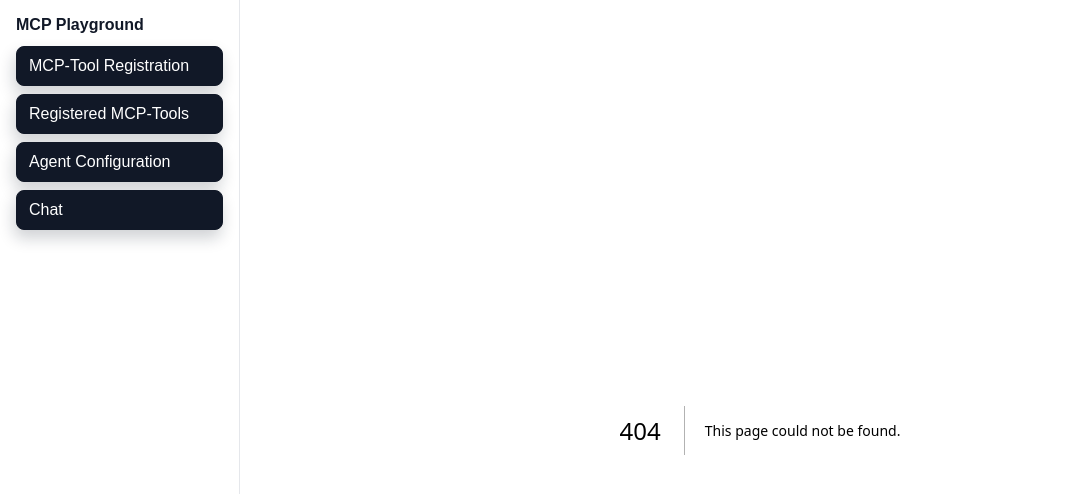
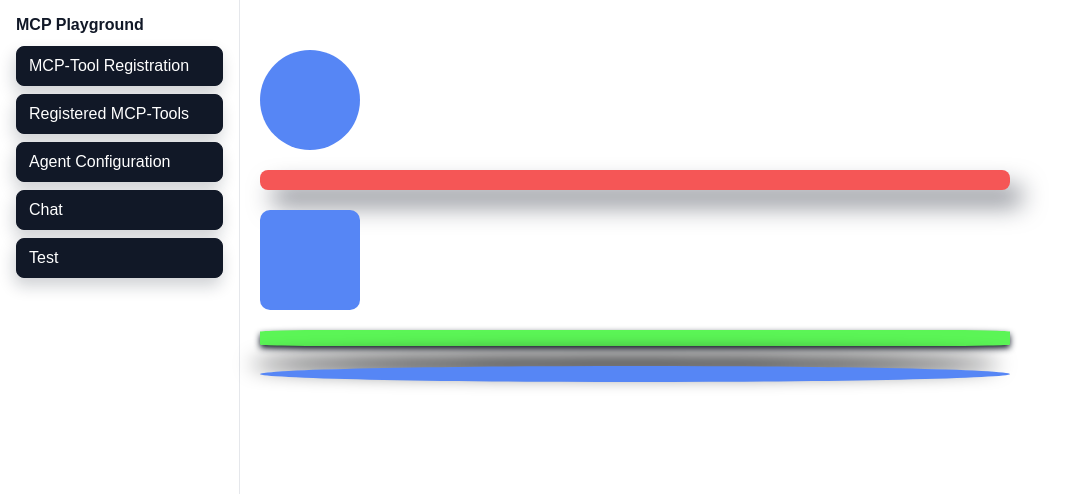
Before and after one commit to ppriewe88/mcp-agents-frontend, a Next.js app: page /test in a window 1280 px wide. Before the commit this address had no page. Shown: the top 494 px of the page, without its empty margins (0-1087 px from the left). Built offline with nearby package versions, Linux system fonts and the light colour scheme.

Commit message:
feat: added animated messages

```diff
--- a/package.json
+++ b/package.json
@@ -10,6 +10,7 @@
   },
   "dependencies": {
     "@azure/cosmos": "^4.9.0",
+    "motion": "^12.29.2",
     "next": "16.1.1",
     "react": "19.2.3",
     "react-dom": "19.2.3"
--- a/src/app/globals.css
+++ b/src/app/globals.css
@@ -738,20 +738,20 @@ a {
   line-height: 1.4;
   white-space: pre-wrap;
   word-break: break-word;
-  box-shadow: var(--shadow);
+  box-shadow: 12px 16px 24px rgba(17, 24, 39, 0.5);
 }
 
 /* User message: right aligned */
 .chatMessage.fromUser {
   align-self: flex-end;
-  background-color: #dbeafe; /* light blue */
+  background-color: #c1f1bf; /* light blue */
   border-top-right-radius: 2px;
 }
 
 /* AI message: left aligned */
 .chatMessage.fromAi {
   align-self: flex-start;
-  background-color: #e5e7eb; /* light gray */
+  background-color: #d7e2ff;
   border-top-left-radius: 2px;
 }
 
@@ -826,22 +826,20 @@ a {
   line-height: 1.3;
   white-space: pre-wrap;
   word-break: break-word;
-  box-shadow: var(--shadow);
+  box-shadow: 12px 16px 24px rgba(17, 24, 39, 0.5);
 }
 
 /* Outer agent: left, dark blue */
 .agentThreadMessage.fromOuter {
   align-self: flex-start;
-  background-color: #1e3a8a;
-  color: var(--text-on-primary);
+  background-color: #aac0fc;
   border-top-left-radius: 2px;
 }
 
 /* Inner agent: right, dark orange */
 .agentThreadMessage.fromInner {
   align-self: flex-end;
-  background-color: #c2410c;
-  color: var(--text-on-primary);
+  background-color: #ffd9d9;
   border-top-right-radius: 2px;
 }
 
--- /dev/null
+++ b/src/app/test/page.tsx
@@ -0,0 +1,95 @@
+"use client"
+
+import { motion } from "motion/react"
+
+export default function TestPage() {
+  return (
+    <>
+        <motion.div
+            initial={{ opacity: 0, scale: 0 }}
+            animate={{ opacity: 1, scale: 1 }}
+            style={{
+                width: 100,
+                height: 100,
+                backgroundColor: "#5686F5",
+                borderRadius: "50%",
+                marginTop: "20px"
+            }}
+        />
+        <motion.div
+            initial={{ opacity: 0, scale: 0 }}
+            animate={{ opacity: 1, scale: 1 }}
+            transition={{
+                duration: 0.4,
+                scale: { type: "spring", visualDuration: 0.4, bounce: 0.2 },
+            }}
+            className="chatMessage"
+            style = {{
+                backgroundColor: "#F55656",
+                color: "white",
+                padding: "10px",
+                marginTop: "20px"}}
+        />
+        <motion.div
+            initial={{ opacity: 0, scale: 5 }}
+            animate={{ opacity: 2, scale: 1, rotate: 360 }}
+            style={{
+                width: 100,
+                height: 100,
+                backgroundColor: "#5686F5",
+                borderRadius: "10%",
+                marginTop: "20px"
+            }}
+        />
+        <motion.div
+            initial={{
+                scale: 0.5,
+                transform: "translateY(-100px) translateX(-50px)"
+             }}
+            animate={{
+                scale: 1,
+                transform: "translateY(0px) translateX(0px)"
+             }}
+             transition={{
+                duration: 0.4,
+            }}
+            whileHover={{
+                scale: 1.1,
+                boxShadow: "0 8px 16px rgba(17, 24, 39, 0.3)"
+            }}
+            whileTap={{ scale: 0.95 }}
+            className="chatMessage"
+            style={{
+                // width: 100,
+                // height: 100,
+                backgroundColor: "#5bf556",
+                borderRadius: "10%",
+                boxShadow: "0 3px 6px rgba(17, 24, 39, 1)",
+                marginTop: "20px"
+            }}
+        />
+        <motion.div
+            animate={{
+                scale: [1, 2, 1],
+                rotate: [0, 90, 180],
+                borderRadius: ["0%", "0%", "50%"],
+                // transform: ["translateY(50px) translateX(50px)", "translateY(-100px) translateX(100px)", "translateY(0px) translateX(0px)"]
+            }}
+            transition={{
+                duration: 2,
+                ease: "easeInOut",
+                times: [0, 0.2, 0.5],
+                repeat: 1,
+                repeatDelay: 1,
+            }}
+            className="chatMessage"
+            style={{
+                backgroundColor: "#5686F5",
+                borderRadius: "10%",
+                boxShadow: "10px 10px 20px rgba(9, 10, 12, 1)",
+                marginTop: "20px"
+            }}
+        />
+    </>
+    )
+}
--- a/src/ui/Sidebar.tsx
+++ b/src/ui/Sidebar.tsx
@@ -12,6 +12,7 @@ export function Sidebar() {
         <NavButton href="/tools" label="Registered MCP-Tools" />
         <NavButton href="/agents" label="Agent Configuration" />
         <NavButton href="/chat" label="Chat" />
+        <NavButton href="/test" label="Test" />
       </nav>
     </aside>
   );
```
Also changed, not shown: src/features/chat/AgentThreadMessage.tsx (+21 -2 lines), src/features/chat/ChatMessage.tsx (+21 -2 lines), 1 other file (tests, documents, lock files or other folders).
